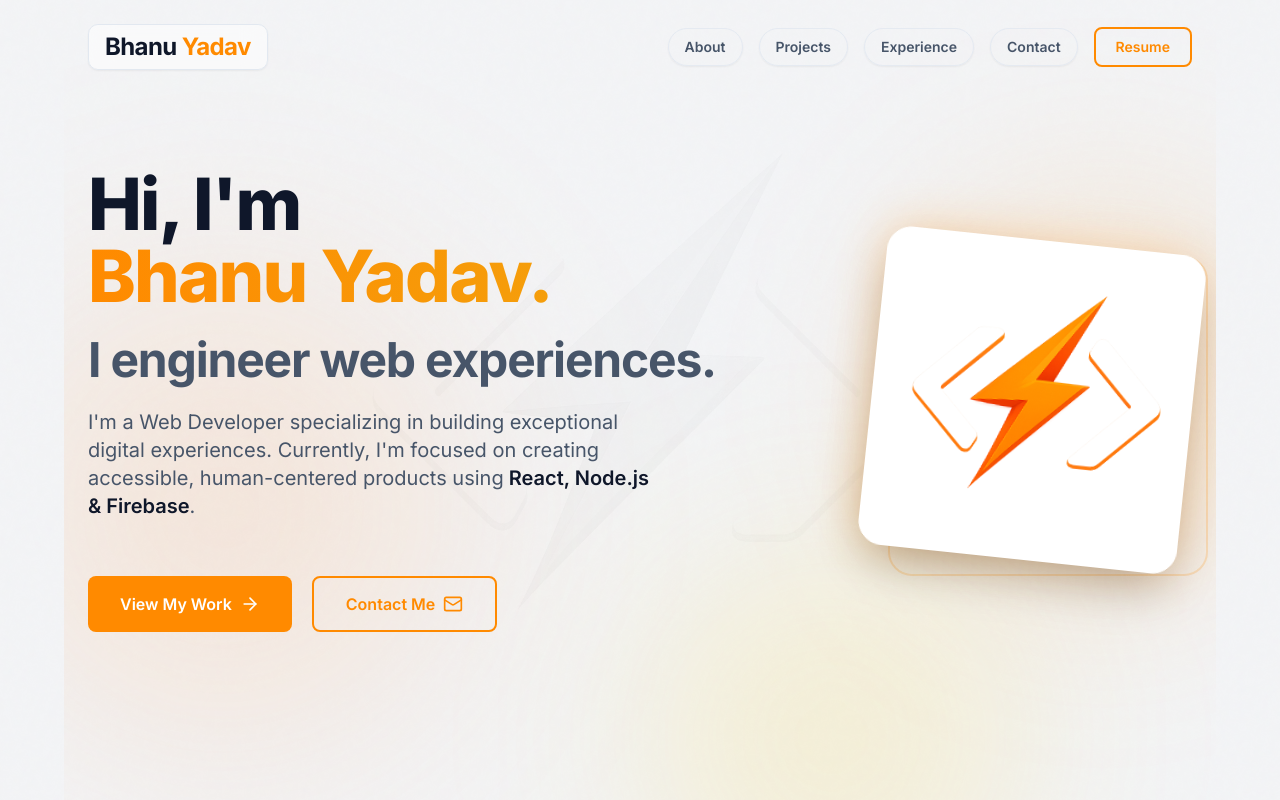
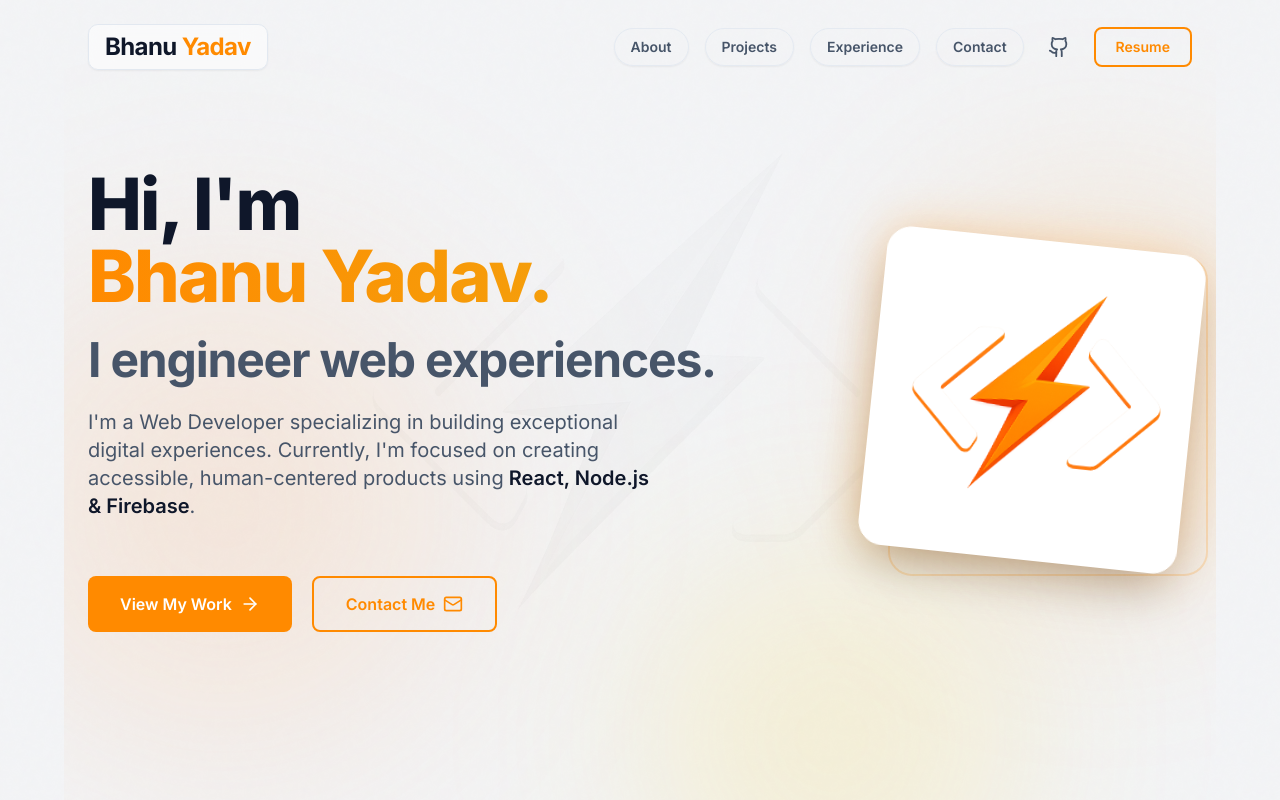
Before and after one commit to dev-bhanuyadav/portfolio, a React (Vite) app: page / in a window 1280 px wide. Shown: the top 800 px of the page. Built offline with nearby package versions, Linux system fonts and the light colour scheme.

Commit message:
Update: Added GitHub links to Navbar and Footer

```diff
--- a/src/components/Footer.jsx
+++ b/src/components/Footer.jsx
@@ -10,7 +10,7 @@
       <div className="max-w-6xl mx-auto px-6 flex flex-col items-center relative z-10">
         {/* Social Links for Desktop and Mobile Footer */}
         <div className="flex gap-8 mb-8">
-          <a href="#" className="text-slate-500 hover:text-accent-500 hover:-translate-y-1 transition-all duration-300" aria-label="GitHub">
+          <a href="https://github.com/dev-bhanuyadav" target="_blank" rel="noopener noreferrer" className="text-slate-500 hover:text-accent-500 hover:-translate-y-1 transition-all duration-300" aria-label="GitHub">
             <Github size={22} />
           </a>
           <a href="#" className="text-slate-500 hover:text-accent-500 hover:-translate-y-1 transition-all duration-300" aria-label="LinkedIn">
--- a/src/components/Navbar.jsx
+++ b/src/components/Navbar.jsx
@@ -39,7 +39,10 @@
               <span>{link.name}</span>
             </a>
           ))}
-          <a href="#contact" className="btn-outline py-2 px-5 text-sm ml-4 border-2">
+          <a href="https://github.com/dev-bhanuyadav" target="_blank" rel="noopener noreferrer" className="p-2 text-slate-600 hover:text-accent-500 hover:bg-slate-100 rounded-full transition-all duration-300 ml-2" aria-label="GitHub">
+            <svg xmlns="http://www.w3.org/2000/svg" width="22" height="22" viewBox="0 0 24 24" fill="none" stroke="currentColor" strokeWidth="2" strokeLinecap="round" strokeLinejoin="round"><path d="M15 22v-4a4.8 4.8 0 0 0-1-3.5c3 0 6-2 6-5.5.08-1.25-.27-2.48-1-3.5.28-1.15.28-2.35 0-3.5 0 0-1 0-3 1.5-2.64-.5-5.36-.5-8 0C6 2 5 2 5 2c-.28 1.15-.28 2.35 0 3.5A5.403 5.403 0 0 0 4 9c0 3.5 3 5.5 6 5.5-.39.49-.68 1.05-.85 1.65-.17.6-.22 1.23-.15 1.85v4"></path><path d="M9 18c-4.51 2-5-2-7-2"></path></svg>
+          </a>
+          <a href="#contact" className="btn-outline py-2 px-5 text-sm ml-2 border-2">
             Resume
           </a>
         </div>
```
